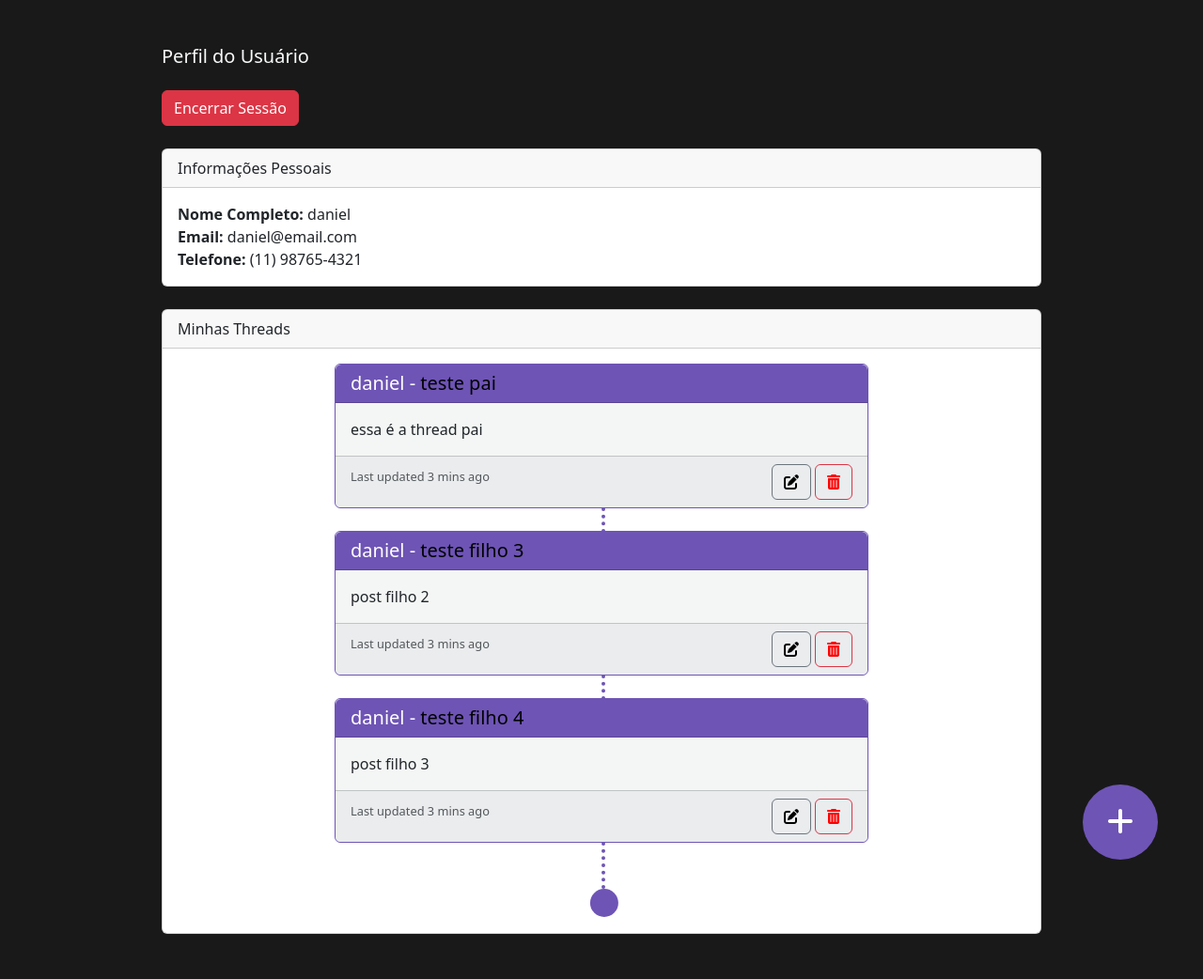
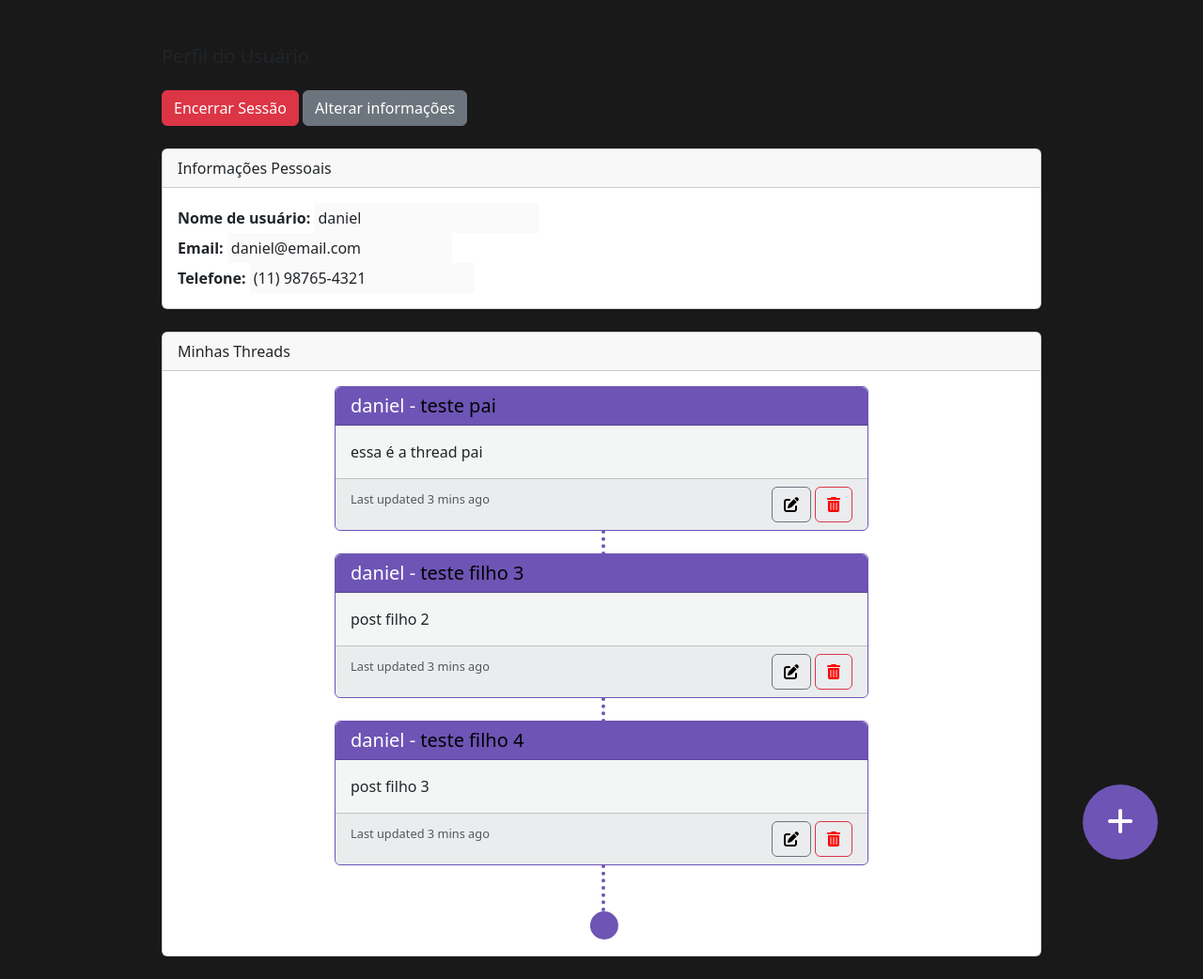
Before and after one commit to BrenoFSales/Forum-Web, a Flask app: page /perfil in a window 1280 px wide. Shown: the part 94-1136 px from the top of the page at 94% size. Run offline with Flask 3, Linux system fonts and the light colour scheme; a user stored in the database is signed in; some libraries are stand-ins or nearby versions.

Commit message:
poder alterar infamações de usuário

```diff
--- a/app.py
+++ b/app.py
@@ -147,17 +147,48 @@ def logout():
     logout_user()
     return redirect(url_for('index'))
 
-
-@app.route('/perfil')
-@login_required
-def perfil():
-    user_posts = (db.session
+def get_user_posts(id: int):
+    return (db.session
         .query(Post)
         .filter(Post.user_id == current_user.id)
         .order_by(Post.id)
         .limit(10)
         .all())
+
+@app.route('/perfil')
+@login_required
+def perfil():
+    user_posts = get_user_posts(current_user.id)
     return base(header(profile(user_posts)))
+
+@app.route('/perfil/edit/<int:id>', methods=['GET', 'DELETE', 'POST'])
+@login_required
+def edit_user_info(id: int):
+    user_posts = get_user_posts(id)
+    if request.method == 'DELETE':
+        return profile(user_posts, editing=False)
+    if request.method == 'POST':
+        username = request.form.get('username')
+        email = request.form.get('email')
+        password = request.form.get('password')
+        confirm_password = request.form.get('confirm-password')
+
+        # todo: verificar se email já existe
+        # todo: verificar senha e confirmar senha
+        if username is None or email is None or password is None:
+            flask.abort(400)
+
+        user = db.session.query(User).filter(User.id == current_user.id).first()
+        if user is None:
+            flask.abort(400)
+
+        user.username = username
+        user.email = email
+        user.password = password
+        db.session.commit()
+
+        return profile(user_posts, editing=False)
+    return profile(user_posts, editing=True)
 
 @app.route('/thread/<id>', methods=['GET'])
 def thread(id):
--- a/templates/perfil.html
+++ b/templates/perfil.html
@@ -1,16 +1,57 @@
-<div class="container mt-5 w-75">
-    <h1 class="mb-4 fs-5 text-light">Perfil do Usuário</h1>
-    <a href="{{ url_for('logout') }}"><button class="btn btn-danger mb-4">Encerrar Sessão</button></a>
+<div hx-target="this" hx-swap="outerHTML" class="container mt-5 w-75">
+  {% if editing %}
+  <form hx-post="{{url_for('edit_user_info', id=current_user.id)}}">
+  {% endif %}
+
+  <h1 class="mb-4 fs-5">Perfil do Usuário</h1>
+  <a class="btn btn-danger mb-4 {% if editing %} disabled {% endif %}" href="{{ url_for('logout') }}">
+    Encerrar Sessão
+  </a>
+  <a class="btn btn-secondary mb-4 {% if editing %} disabled {% endif %}"
+    hx-trigger="click"
+    hx-get="{{ url_for('edit_user_info', id=current_user.id)}}"
+  >
+    Alterar informações
+  </a>
+
   <!-- Seção de Informações Pessoais -->
   <div class="card mb-4">
     <div class="card-header">
       Informações Pessoais
     </div>
     <div class="card-body">
-            <p><strong>Nome Completo:</strong> {{ current_user.username }}</p>
-            <p><strong>Email:</strong> {{ current_user.email }}</p>
-            <p><strong>Telefone:</strong> (11) 98765-4321</p>
+      <div>
+        <label for="" ><strong>Nome de usuário:</strong></label>
+        <input class="p-1" type="text" name="username" value="{{ current_user.username }}" {% if not editing %} disabled {% else %} autofocus {% endif %}>
       </div>
+      <div>
+        <label for="" ><strong>Email:</strong></label>
+        <input class="p-1" type="text" name="email" value="{{ current_user.email }}" {% if not editing %} disabled {% endif %}>
+      </div>
+      <div>
+        <label for="" ><strong>Telefone:</strong></label>
+        <input class="p-1" type="text" name="tel" value="(11) 98765-4321" {% if not editing %} disabled {% endif %}>
+      </div>
+      {% if editing %}
+      <div>
+        <label for="" ><strong>Nova Senha:</strong></label>
+        <input class="p-1" type="password" name="password" value="{% if not editing %} foobarfoobar {% endif %}" {% if not editing %} disabled {% endif %}>
+      </div>
+      <div>
+        <label for="" ><strong>Confirmar senha:</strong></label>
+        <input class="p-1" type="password" name="confirm-password" value="">
+      </div>
+      {% endif %}
+    </div>
+    {% if editing %}
+    <button type="submit" class="btn btn-success mb-2" >
+      Salvar
+    </button>
+    <button class="btn btn-secondary mb-2"
+      hx-delete="{{url_for('edit_user_info', id=current_user.id)}}"
+    >
+      Cancelar</button>
+      {% endif %}
   </div>
 
   <!-- Seção de Endereço -->
@@ -25,4 +66,7 @@
     </div>
     <br>
   </div>
+  {% if editing %}
+  </form >
+  {% endif %}
 </div>
--- a/views/components.py
+++ b/views/components.py
@@ -27,9 +27,10 @@ def subforum_index(threads: List[app.Post], subforum: app.Subforum):
         subforum=subforum
     ))
 
-def profile(user_posts: List[app.Post]):
+def profile(user_posts: List[app.Post], editing=False):
     return Component(render_template(
         'perfil.html',
+        editing=editing,
         recent=[post(i, linkable=True) for i in user_posts]
     ))
 
```
Lines whose indentation alone changed are shown as unchanged.
